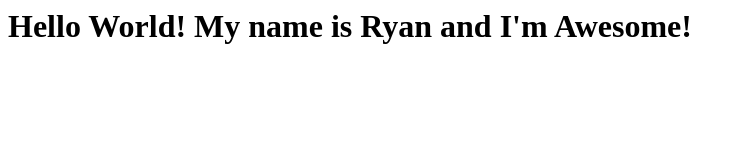
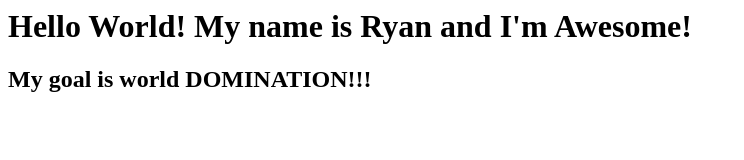
Before and after one commit to BigPanda128/sandbox, a plain HTML site: page index.html in a window 1280 px wide. Shown: the whole page, without its empty margins (0-744 px from the left). Drawn offline with Linux system fonts and the light colour scheme.

Commit message:
My alt motive! Muahahahaha

```diff
--- a/index.html
+++ b/index.html
@@ -4,5 +4,6 @@
 </head>
 <body>
 <h1>Hello World! My name is Ryan and I'm Awesome!</h1>
+<h2>My goal is world DOMINATION!!!</h2>
 </body>
 </html>
```
